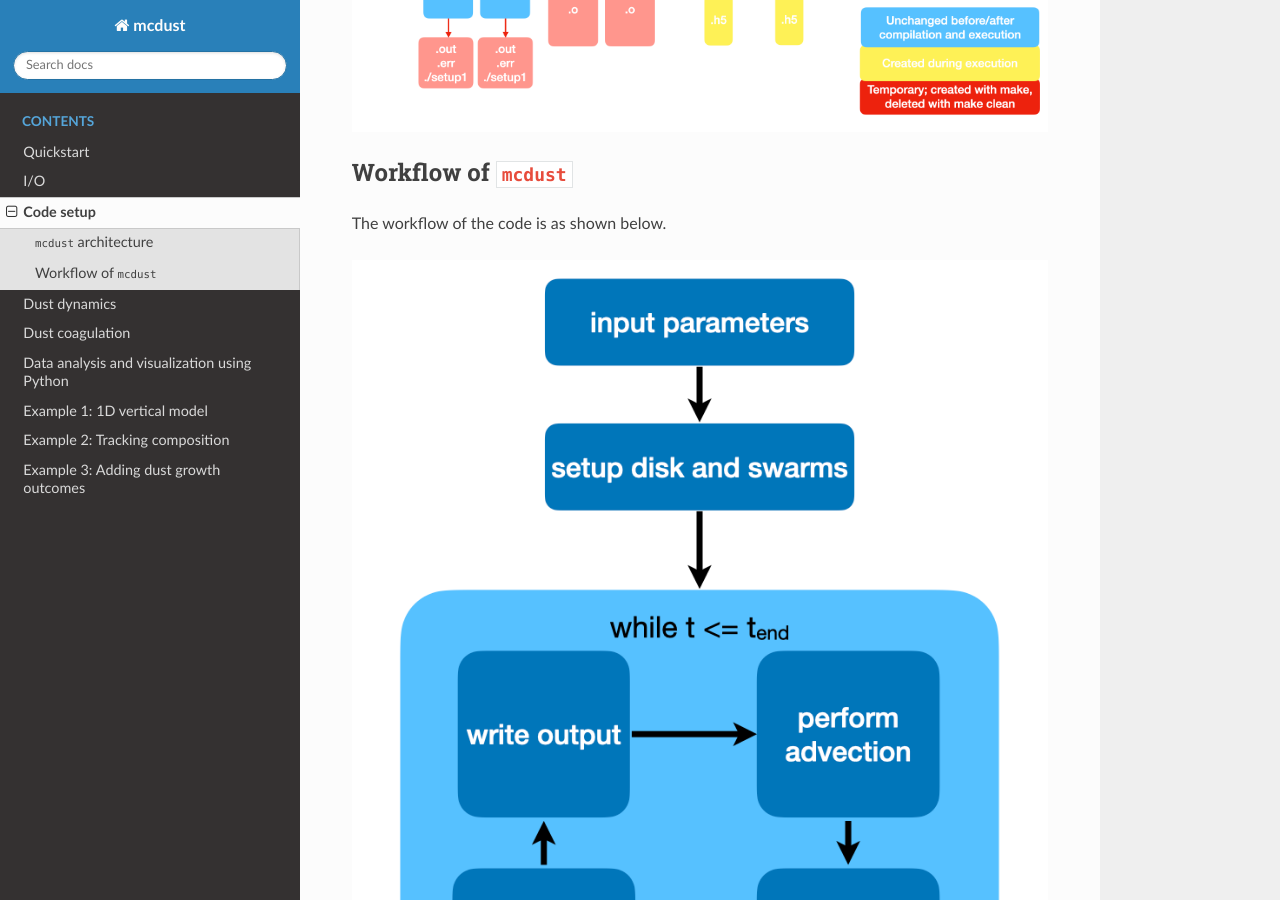
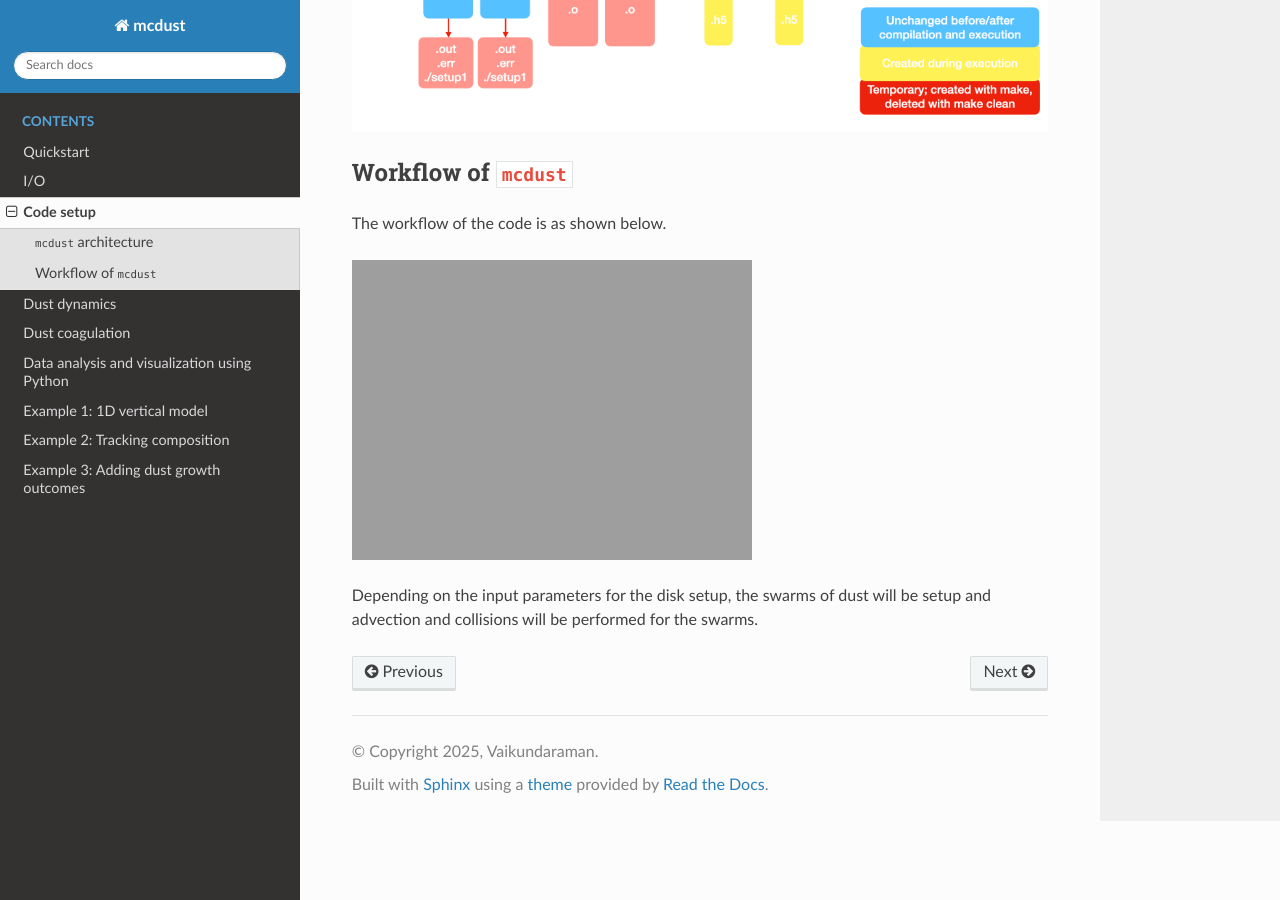
Before and after one commit to vicky1997/docs_test, a Sphinx documentation site: the page built from docs/source/codesetup.rst, in a window 1280 px wide and 900 px high, scrolled down 476 px. Built offline with Sphinx 7.4.7 and the Read the Docs theme 3.1.0, drawn with Linux system fonts in a browser that asks for light colours; pages that are not in the unit, such as notebooks, are missing from menus.

Commit message:
workflow pic too large in size

```diff
--- a/docs/source/codesetup.rst
+++ b/docs/source/codesetup.rst
@@ -12,5 +12,6 @@ Workflow of :code:`mcdust`
 The workflow of the code is as shown below.
 
 .. image:: images/codeworkflow.png
+   :width:100
 
 Depending on the input parameters for the disk setup, the swarms of dust will be setup and advection and collisions will be performed for the swarms.
```
